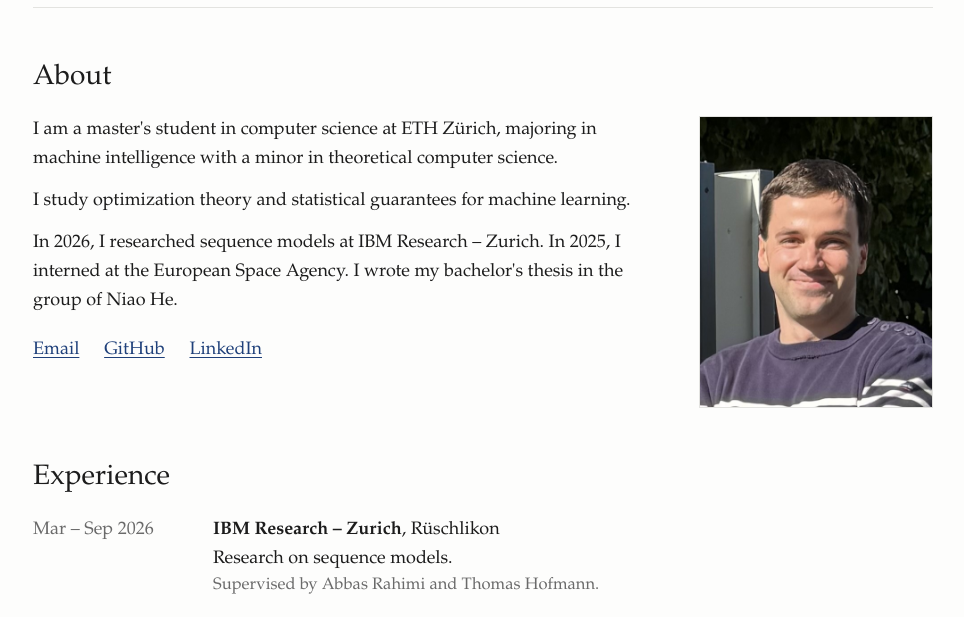
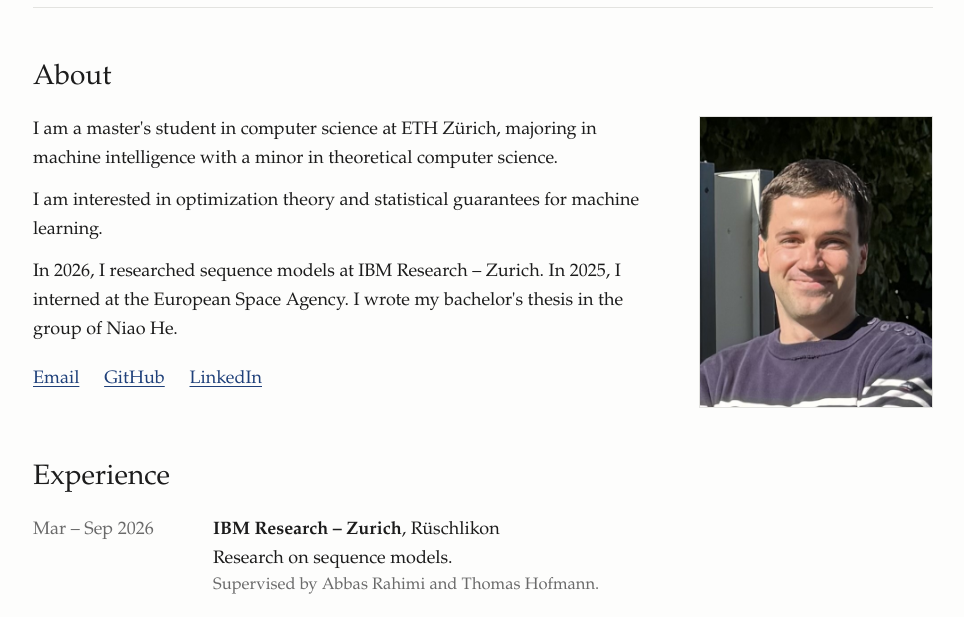
Before and after one commit to BenBullinger/BenBullinger.github.io, a plain HTML site: page index.html in a window 1280 px wide. Shown: the part 136-753 px from the top of the page, without its empty margins (157-1121 px from the left). Drawn offline with Linux system fonts and the light colour scheme.

Commit message:
About: interested in

```diff
--- a/index.html
+++ b/index.html
@@ -26,7 +26,7 @@
   <div class="about">
     <div>
       <p>I am a master's student in computer science at ETH Zürich, majoring in machine intelligence with a minor in theoretical computer science.</p>
-      <p>I study optimization theory and statistical guarantees for machine learning.</p>
+      <p>I am interested in optimization theory and statistical guarantees for machine learning.</p>
       <p>In 2026, I researched sequence models at IBM Research – Zurich. In 2025, I interned at the European Space Agency. I wrote my bachelor's thesis in the group of Niao He.</p>
       <p class="links">
         <a href="mailto:ben.bullinger@inf.ethz.ch">Email</a>
```
